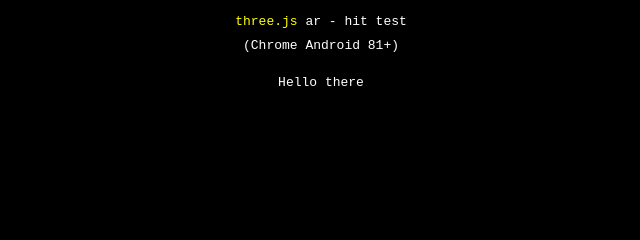
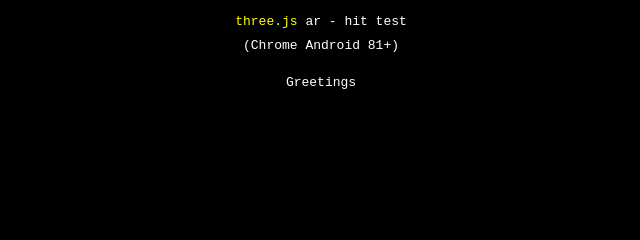
Before and after one commit to ryanwayca/threeJS_AR_test, a plain HTML site: page index.html in a window 1280 px wide. Shown: the top 240 px of the page, 319-959 px from the left. Drawn offline with nearby package versions, Linux system fonts and the light colour scheme.

Commit message:
Text fixes

```diff
--- a/index.html
+++ b/index.html
@@ -10,7 +10,7 @@
 
 		<div id="info">
 			<a href="https://threejs.org" target="_blank" rel="noopener">three.js</a> ar - hit test<br/>(Chrome Android 81+)
-			<p>Hello there</p>
+			<p>Greetings</p>
 		</div>
 
 		<script type="module">
```
